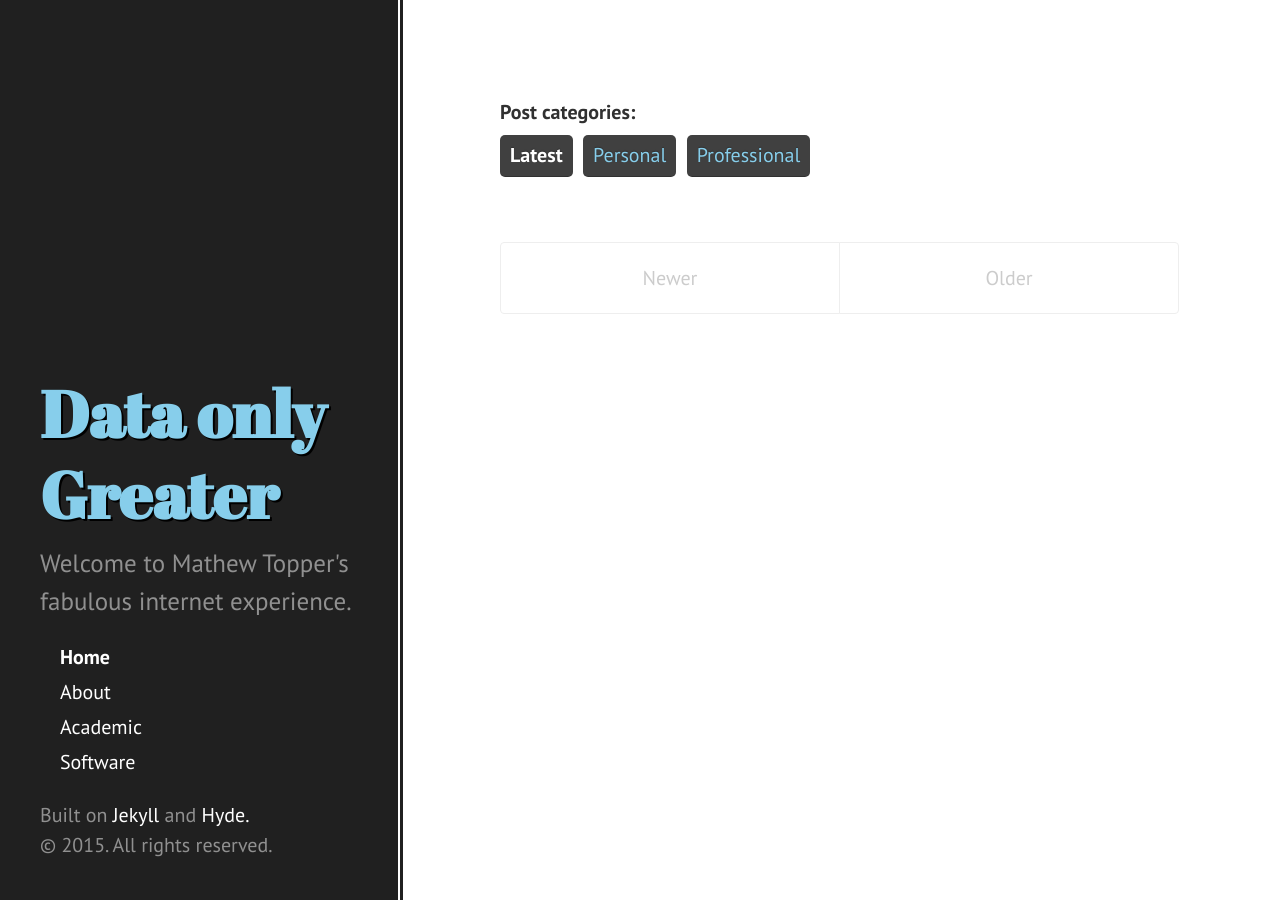
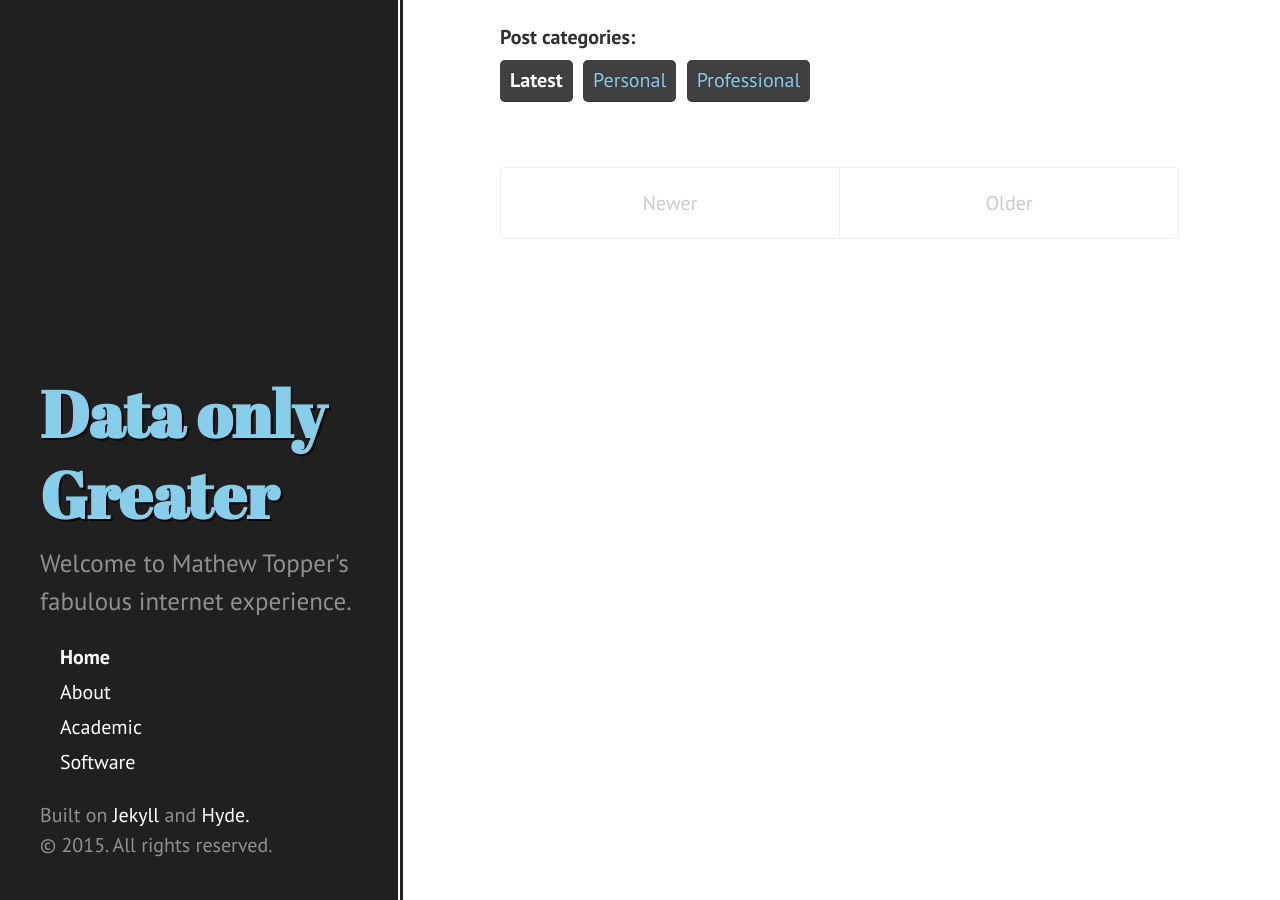
Before and after one commit to H0R5E/data-only-greater, a Jekyll site: the page built from blog/index.html, in a window 1280 px wide. Built offline with Jekyll 4.4.1, drawn with Linux system fonts in a browser that asks for light colours; Markdown is read by kramdown in place of the engine named in the settings.

Commit message:
Fixed vertical height issue with sidebar menu dissapearing.

```diff
--- a/_layouts/blog.html
+++ b/_layouts/blog.html
@@ -1,6 +1,13 @@
----
-layout: default
----
+<!DOCTYPE html>
+<html xmlns="http://www.w3.org/1999/xhtml" xml:lang="en" lang="en-us">
+
+  {% include head.html %}
+
+  <body>
+
+    {% include sidebar.html %}
+
+    <div class="content container blog" id="top">
 
       <h6>Post categories:</h6>
 
@@ -13,3 +20,9 @@
         {% include posts.html %}
 
       </div>
+
+    </div>
+
+  </body>
+
+</html>
--- a/public/css/dog.css
+++ b/public/css/dog.css
@@ -62,7 +62,7 @@
 /* credits:www.freecssmenus.co.uk */
 
 .tag-menu{
-  margin-bottom: 1.5rem;
+  margin-bottom: 0.5rem;
 }
 
 .tag-menu ul{
--- a/public/css/hyde.css
+++ b/public/css/hyde.css
@@ -34,7 +34,7 @@
 html {
   font-family: "PT Sans", Helvetica, Arial, sans-serif;
 }
-@media (min-width: 48em) {
+@media (min-width: 48em) and (min-height: 30em) {
   html {
     font-size: 16px;
   }
@@ -61,7 +61,8 @@
   border-bottom: 2px solid white;
   outline: 3px solid #202020;
 }
-@media (min-width: 48em) {
+
+@media (min-width: 48em) and (min-height: 30em) {
   .sidebar {
     position: fixed;
     top: 0;
@@ -122,7 +123,7 @@
  * contents to the bottom of the sidebar in tablets and up.
  */
 
-@media (min-width: 48em) {
+@media (min-width: 48em) and (min-height: 30em) {
   .sidebar-sticky {
     position: absolute;
     right:  1rem;
@@ -139,11 +140,15 @@
  */
 
 .content {
-  padding-top:    4rem;
+  padding-top:    5.25rem;
   padding-bottom: 4rem;
 }
 
-@media (min-width: 48em) {
+.blog{
+  padding-top:    0.25rem;
+}
+
+@media (min-width: 48em) and (min-height: 30em) {
   .content {
     max-width: 36rem;
     margin-left: 22rem;
@@ -151,7 +156,7 @@
   }
 }
 
-@media (min-width: 64em) {
+@media (min-width: 64em) and (min-height: 30em) {
   .content {
     margin-left: 24rem;
     margin-right: 4rem;
@@ -165,7 +170,7 @@
  * Flip the orientation of the page by placing the `.sidebar` on the right.
  */
 
-@media (min-width: 48em) {
+@media (min-width: 48em) and (min-height: 30em) {
   .layout-reverse .sidebar {
     left: auto;
     right: 0;
```
Lines whose indentation alone changed are shown as unchanged.
